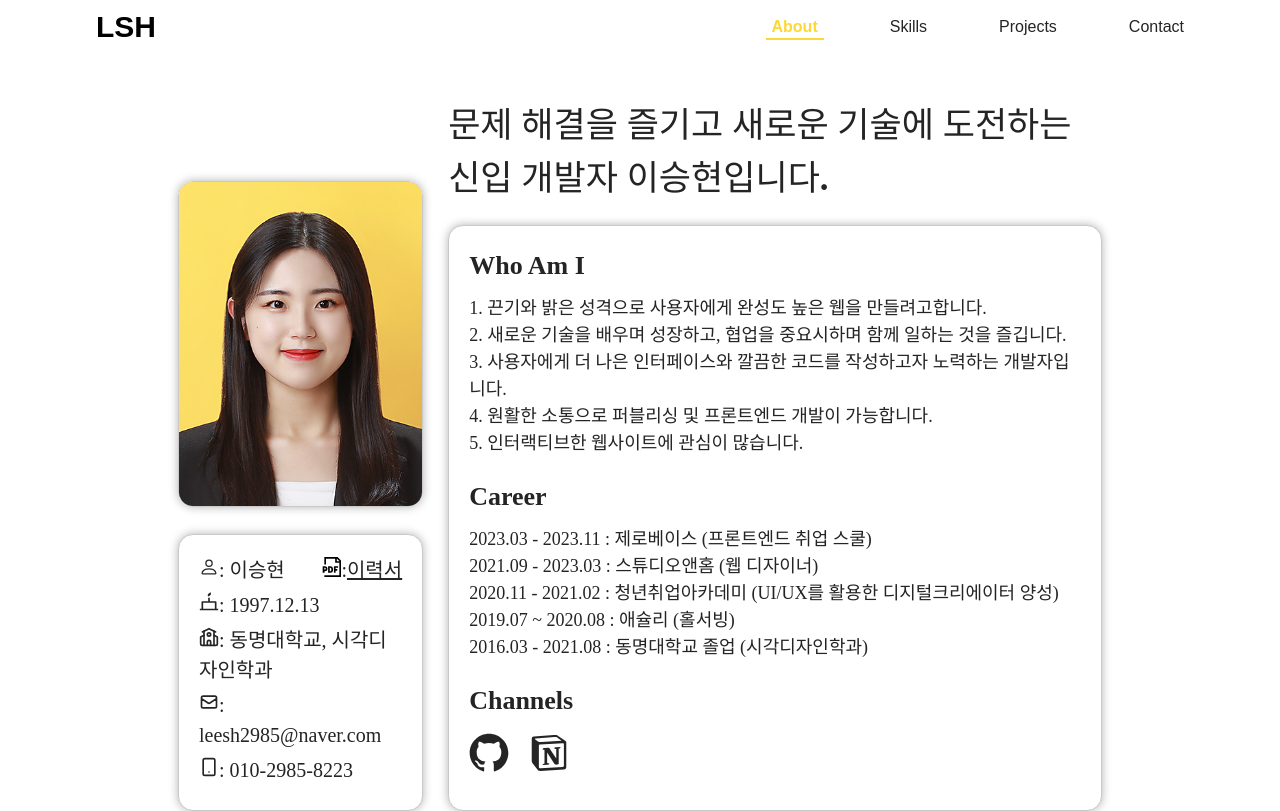
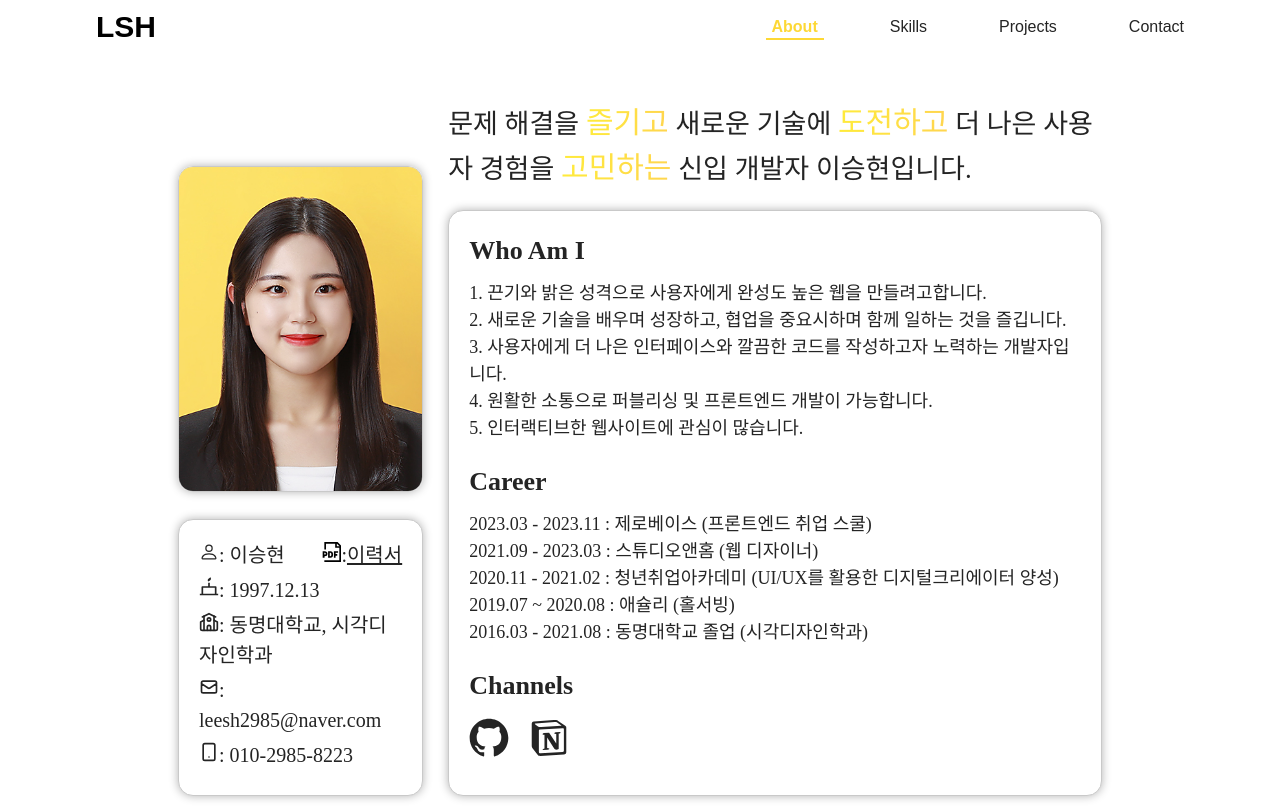
Before and after one commit to leesh2985/Portfolio, a React (Vite) app: page / in a window 1280 px wide. Shown: the top 811 px of the page. Built offline with nearby package versions, Linux system fonts and the light colour scheme.

Commit message:
# Feat : 타이핑 효과주기

```diff
--- a/src/page/About.tsx
+++ b/src/page/About.tsx
@@ -6,9 +6,59 @@ import { HiOutlineMail } from 'react-icons/hi';
 import { GrDocumentPdf } from 'react-icons/gr';
 import { FiSmartphone } from 'react-icons/fi';
 import { RxGithubLogo, RxNotionLogo } from 'react-icons/rx';
-import { forwardRef } from 'react';
+import { forwardRef, useEffect, useState } from 'react';
 
 const About = forwardRef<HTMLDivElement>((_props, ref) => {
+  const txt1 = '즐기고';
+  const txt2 = '도전하고';
+  const txt3 = '고민하는';
+
+  const [Text1, setText1] = useState('');
+  const [Text2, setText2] = useState('');
+  const [Text3, setText3] = useState('');
+  const [Count1, setCount1] = useState(0);
+  const [Count2, setCount2] = useState(0);
+  const [Count3, setCount3] = useState(0);
+
+  useEffect(() => {
+    const interval1 = setInterval(() => {
+      setText1(prevText => prevText + txt1[Count1]);
+      setCount1(Count1 + 1);
+    }, 300);
+
+    if (Count1 === txt1.length) {
+      clearInterval(interval1);
+    }
+
+    return () => clearInterval(interval1);
+  }, [Count1, Text1, txt1.length]);
+
+  useEffect(() => {
+    const interval2 = setInterval(() => {
+      setText2(prevText => prevText + txt2[Count2]);
+      setCount2(Count2 + 1);
+    }, 300);
+
+    if (Count2 === txt2.length) {
+      clearInterval(interval2);
+    }
+
+    return () => clearInterval(interval2);
+  }, [Count2, Text2, txt2.length]);
+
+  useEffect(() => {
+    const interval3 = setInterval(() => {
+      setText3(prevText => prevText + txt3[Count3]);
+      setCount3(Count3 + 1);
+    }, 300);
+
+    if (Count3 === txt3.length) {
+      clearInterval(interval3);
+    }
+
+    return () => clearInterval(interval3);
+  }, [Count3, Text3, txt3.length]);
+
   return (
     <AboutContainer ref={ref}>
       <InfoContainer>
@@ -43,9 +93,8 @@ const About = forwardRef<HTMLDivElement>((_props, ref) => {
       </InfoContainer>
       <IntroduceContainer>
         <PointTitle>
-          문제 해결을 즐기고 새로운 기술에 도전하는
-          <br />
-          신입 개발자 이승현입니다.
+          문제 해결을 <PointSpan>{Text1}</PointSpan> 새로운 기술에 <PointSpan>{Text2}</PointSpan> 더 나은 사용자 경험을{' '}
+          <PointSpan>{Text3}</PointSpan> 신입 개발자 이승현입니다.
         </PointTitle>
         <TextContainer>
           <IntroSection>
@@ -100,7 +149,7 @@ const AboutContainer = styled.div`
   justify-content: center;
   padding: 50px;
   margin-top: 50px;
-  border-bottom: 2px dashed #ceb8b8;
+  border-bottom: 2px dashed #ffecb3;
 
   @media (max-width: 1024px) {
     display: flex;
@@ -216,12 +265,48 @@ const IntroduceContainer = styled.div`
 `;
 
 const PointTitle = styled.div`
-  font-weight: 700;
-  font-size: 35px;
+  font-size: 30px;
   margin-bottom: 20px;
+
+  @media (max-width: 1440px) {
+    font-size: 27px;
+  }
+
+  @media (max-width: 1024px) {
+    font-size: 28px;
+  }
+
+  @media (max-width: 768px) {
+    font-size: 31px;
+  }
 
   @media (max-width: 425px) {
     font-size: 25px;
+  }
+`;
+
+const PointSpan = styled.span`
+  font-weight: bold;
+  font-size: 43px;
+  background: linear-gradient(to right, #ffeb3b, #ffd54f);
+  color: transparent;
+  -webkit-background-clip: text;
+  background-clip: text;
+
+  @media (max-width: 1440px) {
+    font-size: 30px;
+  }
+
+  @media (max-width: 1024px) {
+    font-size: 34px;
+  }
+
+  @media (max-width: 768px) {
+    font-size: 35px;
+  }
+
+  @media (max-width: 425px) {
+    font-size: 30px;
   }
 `;
 
```
